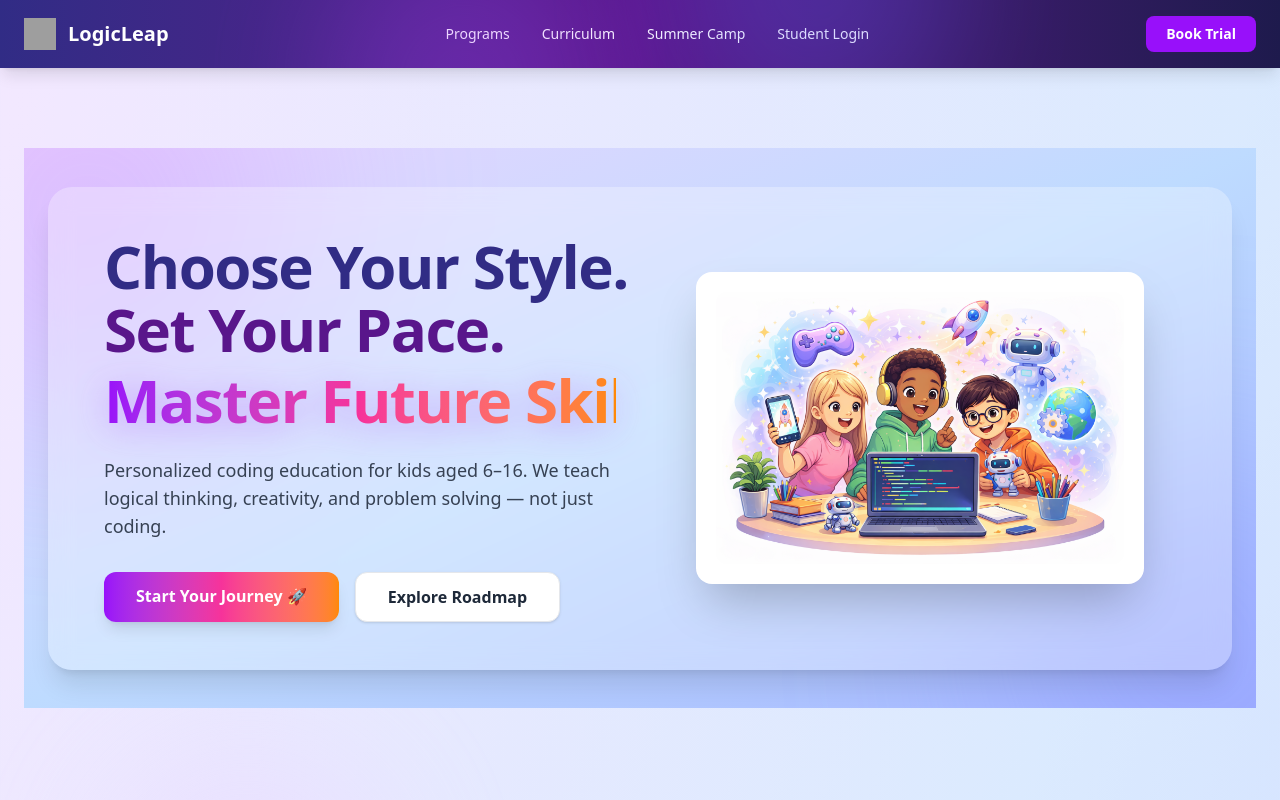
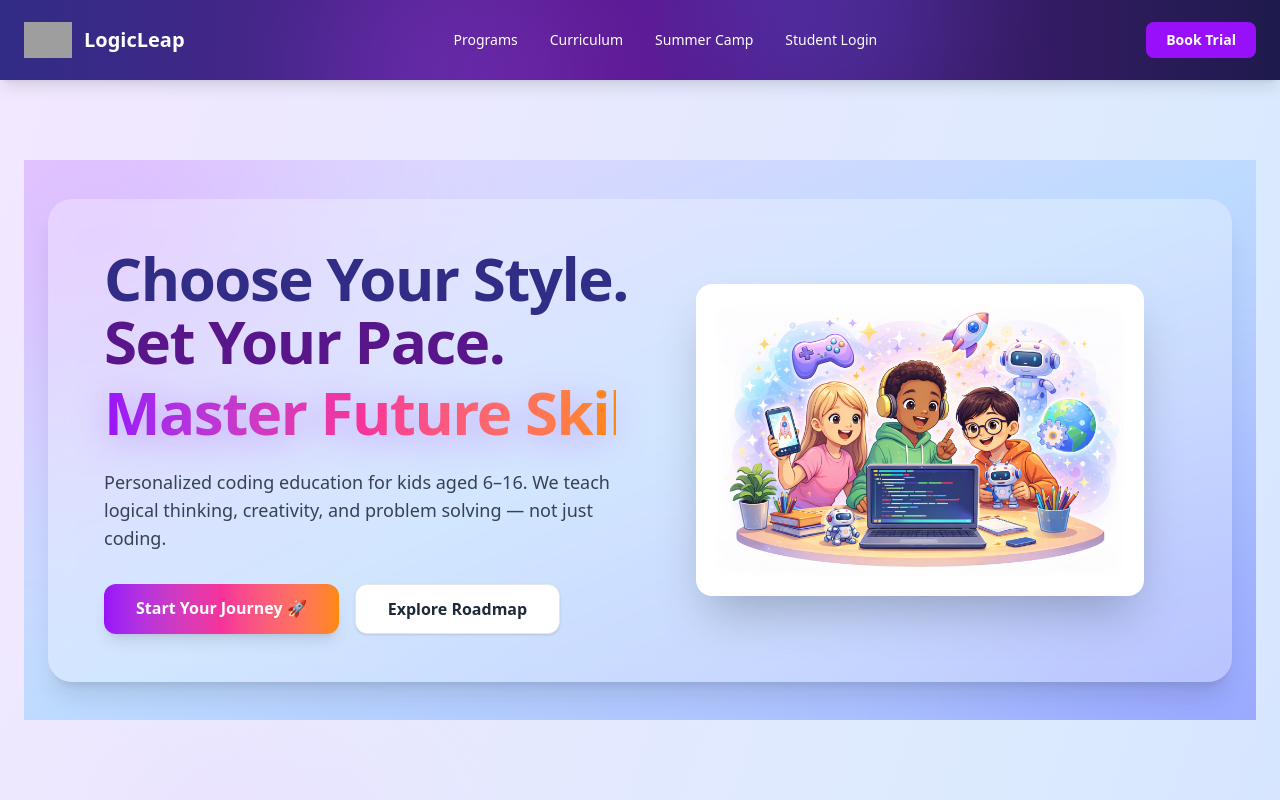
Before and after one commit to srushteesingh/logicleap-platform, a Next.js app: page / in a window 1280 px wide. Shown: the top 800 px of the page. Built offline with nearby package versions, Linux system fonts and the light colour scheme; grey boxes are pictures that could not be loaded.

Commit message:
update logo

```diff
--- a/app/layout.tsx
+++ b/app/layout.tsx
@@ -32,18 +32,24 @@ export default function RootLayout({
       <body className="bg-gradient-to-br from-purple-100 via-blue-100 to-indigo-200">
         {/* HEADER */}
         <header className="relative sticky top-0 z-50 bg-gradient-to-r from-indigo-900 via-purple-900 to-indigo-950 text-white shadow-lg overflow-hidden">
+          {/* Glow Effects */}
           <div className="absolute -top-16 left-1/4 w-72 h-72 bg-purple-500 opacity-25 blur-3xl rounded-full"></div>
           <div className="absolute -bottom-16 right-1/4 w-72 h-72 bg-indigo-500 opacity-25 blur-3xl rounded-full"></div>
-          <div className="max-w-7xl mx-auto flex items-center justify-between px-6 py-4">
-            {/* Logo */}
-            <div className="flex items-center gap-3 font-bold text-xl">
-              <img src="/logo.png" alt="LogicLeap Logo" className="w-8 h-8" />
+
+          <div className="max-w-7xl mx-auto flex items-center justify-between px-6 py-4 relative">
+            {/* Logo + Brand */}
+            <div className="flex items-center gap-3 text-xl font-bold">
+              <img
+                src="/logo.png"
+                alt="LogicLeap Rocket"
+                className="w-12 h-12 object-contain hover:scale-110 transition duration-200"
+              />
 
               <span>LogicLeap</span>
             </div>
 
             {/* Navigation */}
-            <nav className="flex gap-8 text-sm font-medium">
+            <nav className="hidden md:flex items-center gap-8 text-sm font-medium">
               <a
                 href="#learning-paths"
                 className="hover:text-purple-300 transition"
@@ -67,7 +73,7 @@ export default function RootLayout({
               </a>
             </nav>
 
-            {/* CTA */}
+            {/* CTA Button */}
             <a
               href="/summer-camp"
               className="bg-purple-600 hover:bg-purple-700 px-5 py-2 rounded-lg text-sm font-semibold transition"
```
Also changed, not shown: 2 other files (tests, documents, lock files or other folders).
